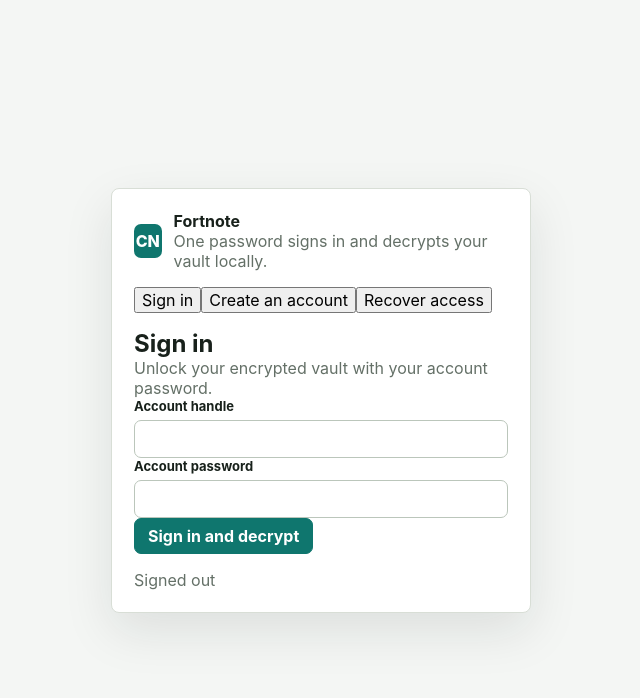
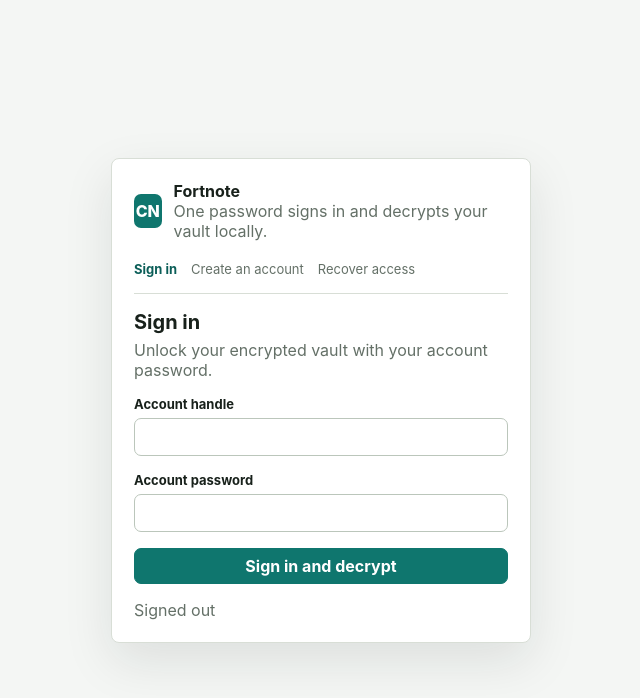
Before and after one commit to ritlo/Fortnote, a React (Vite) app in the folder apps/client/: page / in a window 1280 px wide. Shown: the top 698 px of the page, without its empty margins (319-959 px from the left). Built offline with nearby package versions, Linux system fonts and the light colour scheme; no server answers; what @blocknote/core, libsodium-wrappers-sumo would draw is missing.

Commit message:
style: clarify auth screen navigation

```diff
--- a/apps/client/src/styles.css
+++ b/apps/client/src/styles.css
@@ -175,24 +175,43 @@ textarea {
   line-height: 1.55;
 }
 
-.segmented {
-  display: grid;
-  grid-template-columns: repeat(3, 1fr);
-  border: 1px solid #bbc6bb;
-  border-radius: 7px;
-  overflow: hidden;
+.auth-nav {
+  display: flex;
+  flex-wrap: wrap;
+  gap: 6px 14px;
+  border-bottom: 1px solid var(--line);
+  padding-bottom: 12px;
 }
 
-.segmented button {
+.auth-nav button {
   border: 0;
-  padding: 10px;
-  background: white;
+  padding: 4px 0;
+  background: transparent;
   color: var(--muted);
+  font-size: 13px;
 }
 
-.segmented button.active {
-  background: var(--brand);
-  color: white;
+.auth-nav button.current,
+.auth-nav button:hover {
+  color: var(--brand-strong);
+}
+
+.auth-nav button.current {
+  font-weight: 700;
+}
+
+.auth-form {
+  display: grid;
+  gap: 16px;
+}
+
+.auth-form-heading {
+  display: grid;
+  gap: 6px;
+}
+
+.auth-form-heading h2 {
+  font-size: 20px;
 }
 
 .primary {
```
